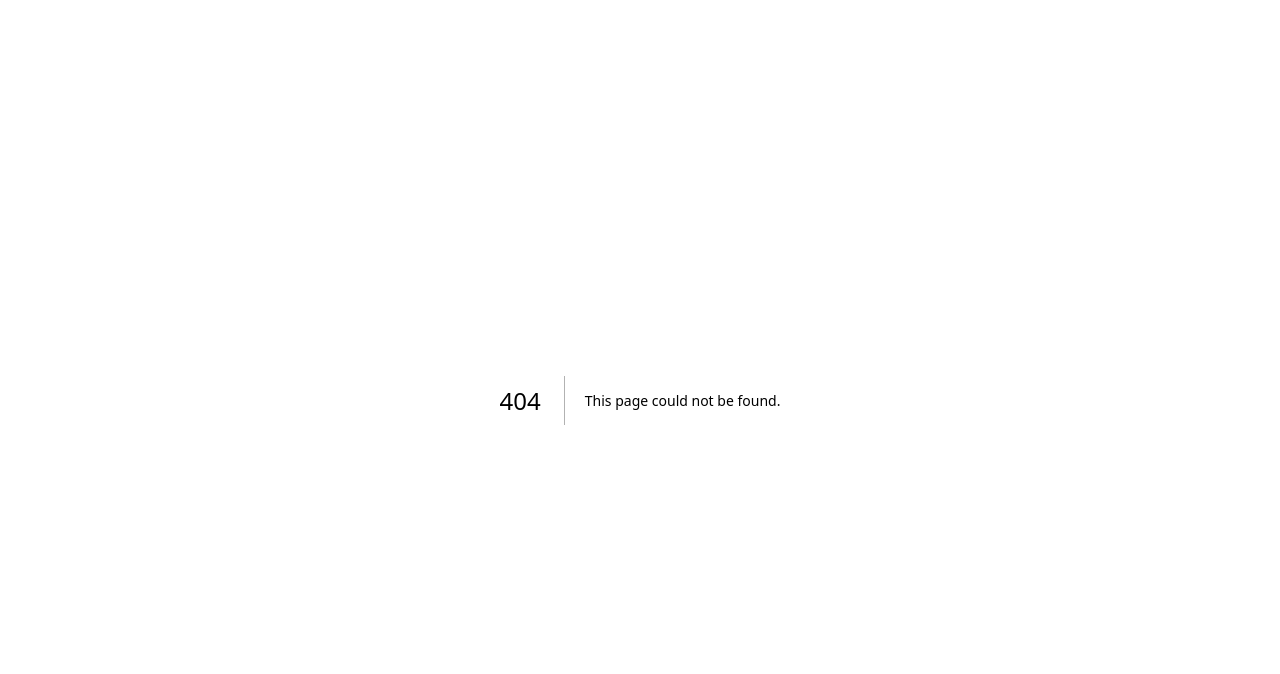
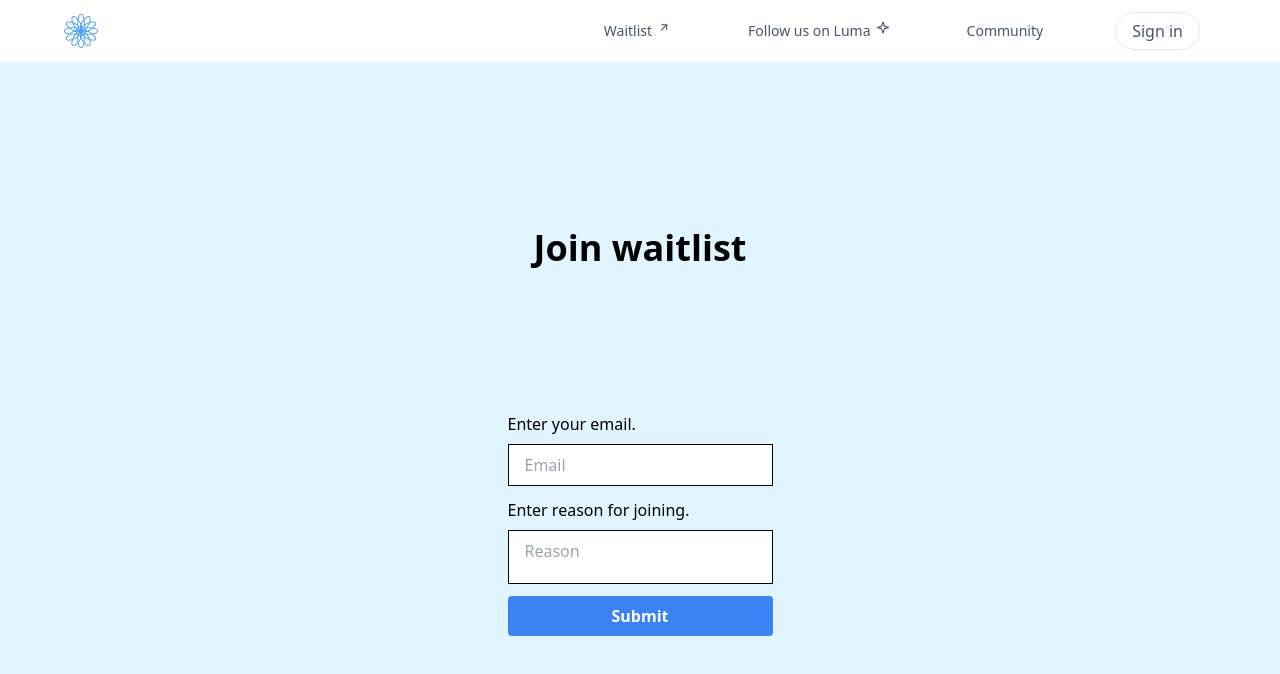
Before and after one commit to Kavirubc/thedailygrind-landing, a Next.js app: page /community/join in a window 1280 px wide. Before the commit this address had no page. Shown: the top 674 px of the page. Built offline with nearby package versions, Linux system fonts and the light colour scheme; no server answers; the database is empty.

Commit message:
Waitlist changes

```diff
--- a/src/app/api/actions.ts
+++ b/src/app/api/actions.ts
@@ -51,8 +51,11 @@ export async function taskSubmit(formData: any) {
         if (exists) throw new Error("User already exists");
 
         const newSubmission = {
+            name: formData.name,
+            lname: formData.lname,
             email: formData.email,
             post: formData.post,
+            created: new Date(new Date().getTime() + (5.5 * 60 * 60 * 1000))
         };
 
         const db = await getDbConnection();
--- a/src/app/community/post/page.tsx
+++ b/src/app/community/join/page.tsx
@@ -1,8 +1,10 @@
 "use client";
 import React, { useEffect, useState } from "react";
 import { taskSubmit } from "@/app/api/actions";
+import { useUser } from "@clerk/nextjs";
 
 import Swal from "sweetalert2";
+import { Navbar } from "@/components/navbar";
 
 function Page() {
     const [fileError, setFileError] = useState("");
@@ -12,11 +14,16 @@ function Page() {
         error: false,
     });
 
+    const { isLoaded, user } = useUser();
+
+
 
     const handleOnSubmit = async (e: any) => {
         e.preventDefault();
 
         const formData = {
+            name: user?.firstName,
+            lname: user?.lastName,
             email: e.target.email.value,
             post: e.target.post.value,
         };
@@ -63,34 +70,33 @@ function Page() {
 
     return (
         <>
-            <main className="flex flex-col items-center justify-center text-white font-sans mx-4 md:mx-0 mb-10 w-full min-h-screen">
+            <Navbar />
+            <main className="flex flex-col items-center justify-center text-black font-sans mx-4 md:mx-0 mb-10 w-full min-h-screen">
+
                 <h1 className="text-3xl md:text-4xl font-bold text-center pt-36 pb-16">
-                    Task 1 Submission
+                    Join waitlist
                 </h1>
-
-
-
 
                 <form className="mt-20 mb-20 flex flex-col" onSubmit={handleOnSubmit}>
                     <label htmlFor="email" className="mb-2">
-                        Enter you email
+                        Enter your email.
                     </label>
                     <input
                         name="email"
                         type="email"
                         placeholder="Email"
-                        className="py-2 px-4 border border-white mb-3 text-black"
+                        className="py-2 px-4 border border-black mb-3 text-black"
                         required
                     />
 
-                    <label htmlFor="Post" className="mb-2">
-                        Enter post
+                    <label htmlFor="post" className="mb-2">
+                        Enter reason for joining.
                     </label>
                     <input
                         name="post"
                         type="text"
-                        placeholder="post"
-                        className="py-2 px-4 border border-white mb-3 text-black"
+                        placeholder="Reason"
+                        className="pt-2 pb-5 px-4 border border-black mb-3 text-black"
                         required
                     />
 
@@ -103,6 +109,7 @@ function Page() {
                     {fileError && <p className="text-red-500">{fileError}</p>}
                 </form>
             </main>
+
         </>
     );
 }
```
